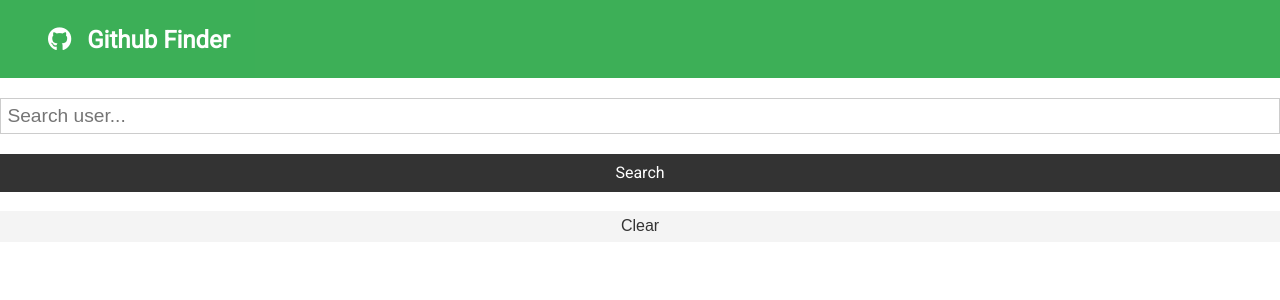
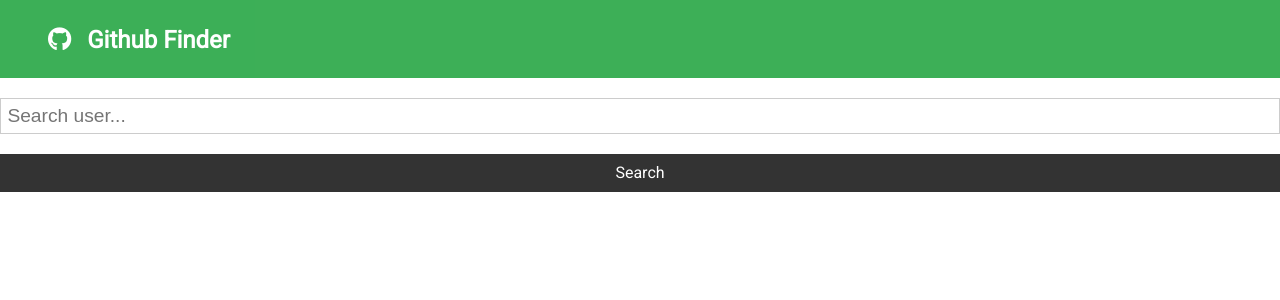
Before and after one commit to temesghentekeste/github-finder-react, a React (Create React App) app: page / in a window 1280 px wide. Shown: the top 300 px of the page. Built offline with nearby package versions, Linux system fonts and the light colour scheme.

Commit message:
Show clearUsers button if users are shown on the screen

```diff
--- a/src/App.js
+++ b/src/App.js
@@ -3,6 +3,7 @@
 /* eslint-disable import/no-named-as-default */
 /* eslint-disable react/no-unused-state */
 /* eslint-disable no-undef */
+/* eslint-disable max-len */
 
 import axios from 'axios';
 import React, { Component } from 'react';
@@ -17,6 +18,7 @@ class App extends Component {
     this.state = {
       users: [],
       loading: false,
+      showClearUsers: false,
     };
   }
 
@@ -41,17 +43,18 @@ class App extends Component {
     this.setState({
       users: res.data.items,
       loading: false,
+      showClearUsers: true,
     });
   };
 
   clearUsers = () => this.setState({ users: [] })
 
   render() {
-    const { loading, users } = this.state;
+    const { loading, users, showClearUsers } = this.state;
     return (
       <div className="App">
         <Navbar />
-        <Search searchUsers={this.searchUsers} clearUsers={this.clearUsers} />
+        <Search searchUsers={this.searchUsers} clearUsers={this.clearUsers} showClearUsers={showClearUsers} />
         <div className="container">
           <Users loading={loading} users={users} />
         </div>
--- a/src/components/users/Search.js
+++ b/src/components/users/Search.js
@@ -7,6 +7,7 @@ class Search extends Component {
   static propTypes = {
     searchUsers: PropTypes.func.isRequired,
     clearUsers: PropTypes.func.isRequired,
+    showClearUsers: PropTypes.bool.isRequired,
   };
 
   constructor() {
@@ -27,6 +28,8 @@ class Search extends Component {
 
   render() {
     const { text } = this.state;
+    const { showClearUsers, clearUsers } = this.props;
+
     return (
       <div>
         <form onSubmit={this.onSubmit} className="form">
@@ -43,12 +46,14 @@ class Search extends Component {
             className="btn btn-dark btn-block"
           />
 
-          <input
-            type="button"
-            value="Clear"
-            onClick={this.props.clearUsers}
-            className="btn btn-light btn-block"
-          />
+          {showClearUsers && (
+            <input
+              type="button"
+              value="Clear"
+              onClick={clearUsers}
+              className="btn btn-light btn-block"
+            />
+          )}
         </form>
       </div>
     );
```
